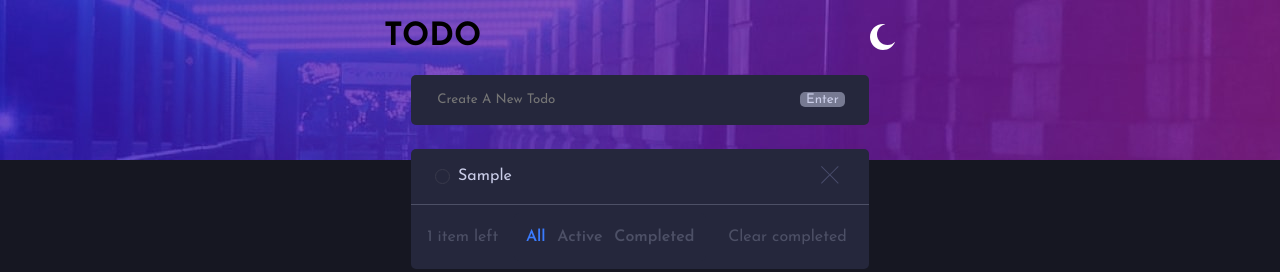
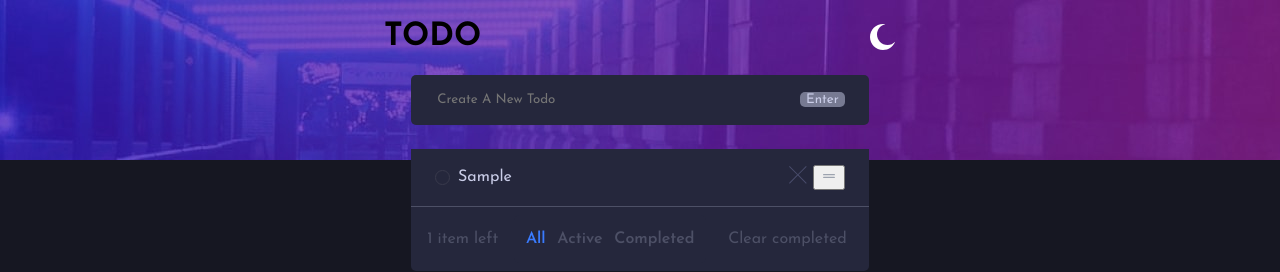
Before and after one commit to Perry-Cham/react-todo-project, a React (Vite) app: page / in a window 1280 px wide. Both pictures are taken after typing "Sample" into the empty fields and a click on the button "Enter". Shown: the top 272 px of the page. Built offline with nearby package versions, Linux system fonts and the light colour scheme.

Commit message:
fixed drag and drop on android

```diff
--- a/src/components/todo-list.jsx
+++ b/src/components/todo-list.jsx
@@ -1,5 +1,12 @@
-import {useState, useEffect} from "react"
-import { DndContext, closestCorners, useSensors, useSensor, PointerSensor, TouchSensor, KeyboardSensor } from "@dnd-kit/core";
+import {useState, useEffect} from "react";
+import {
+  DndContext,
+  closestCorners,
+  useSensors,
+  useSensor,
+  PointerSensor, // FIX: Import PointerSensor
+  KeyboardSensor
+} from "@dnd-kit/core";
 import {
   SortableContext,
   sortableKeyboardCoordinates,
@@ -7,93 +14,116 @@ import {
   arrayMove
 } from "@dnd-kit/sortable";
 
-import Todo from "./todo"
-import AddTodo from "./add-todo"
-import Counter from "./counter.jsx"
-import Footer from "./footer"
-
+import Todo from "./todo";
+import AddTodo from "./add-todo";
+import Counter from "./counter.jsx";
+import Footer from "./footer";
 
 function Todolist({theme}){
-  const [allTodos, setAllTodos] = useState([])
-  const [page, setPage] = useState("All")
-  const [todos, setTodos] = useState([])
+  const [allTodos, setAllTodos] = useState([]);
+  const [page, setPage] = useState("All");
+  const [todos, setTodos] = useState([]);
   const viewPort = window.innerWidth;
+
+  // Effect to load todos from localStorage on initial render.
   useEffect(() => {
-    const oldTodos = localStorage.getItem('todos')
+    try {
+      const oldTodos = localStorage.getItem('todos');
       if(oldTodos){
-      setTodos(JSON.parse(oldTodos))
-      setAllTodos(JSON.parse(oldTodos))
+        const parsedTodos = JSON.parse(oldTodos);
+        setTodos(parsedTodos);
+        setAllTodos(parsedTodos);
       }
-  }, [])
+    } catch (error) {
+      console.error("Failed to parse todos from localStorage", error);
+    }
+  }, []);
+
+  // Function to update localStorage whenever todos change.
+  const updateLocalStorage = (newTodos) => {
+    localStorage.setItem('todos', JSON.stringify(newTodos));
+  };
+
   function handleAddTodo(text) {
-    const todos2 = todos.slice();
     const newTodo = {
-      id:Date.now(),
+      id: Date.now(),
       value: text,
-      done:false
+      done: false
+    };
+    const updatedTodos = [...todos, newTodo];
+    setTodos(updatedTodos);
+    setAllTodos(updatedTodos);
+    updateLocalStorage(updatedTodos);
   }
-    todos2.push(newTodo)
-    setTodos(todos2)
-   setAllTodos(todos2)
-    localStorage.setItem('todos',JSON.stringify(todos2))
+
+  function handleComplete(id){
+    const updatedTodos = todos.map(todo =>
+      todo.id === id ? { ...todo, done: !todo.done } : todo
+    );
+    setTodos(updatedTodos);
+    setAllTodos(updatedTodos);
+    updateLocalStorage(updatedTodos);
   }
-    function handleComplete(id){
-    const todos2 = todos.slice();
-    const Ntodo =todos2.find(todo => todo.id == id)
-    Ntodo.done = true;
-    setTodos(todos2)
-    setAllTodos(todos2)
-    localStorage.setItem('todos',JSON.stringify(todos2))
+
+  function handleDelete(id){
+    const updatedTodos = todos.filter(todo => todo.id !== id);
+    setTodos(updatedTodos);
+    setAllTodos(updatedTodos);
+    updateLocalStorage(updatedTodos);
   }
-    function handleDelete(id){
-    const todos2 = todos.slice();
-    const Ntodo =todos2.find(todo => todo.id == id)
-    todos2.splice(todos2.indexOf(Ntodo), 1)
-    setTodos(todos2)
-    setAllTodos(todos2)
-    localStorage.setItem('todos',JSON.stringify(todos2))
+
+  function handleClear(){
+    const updatedTodos = allTodos.filter(todo => !todo.done);
+    setTodos(updatedTodos);
+    setAllTodos(updatedTodos);
+    updateLocalStorage(updatedTodos);
   }
-    function handleClear(){
-    let todos2 = todos.slice();
-    todos2 = todos2.filter(todo => todo.done !== true)
-    setTodos(todos2)
-    setAllTodos(todos2)
-    localStorage.setItem('todos',JSON.stringify(todos2))
-    }
-    const themeCheck = theme === 'dark' ? "dark-mode-bg" : "light-mode";
-    const getPos = (id) => {
-      const index = todos.findIndex(item => item.id == id )
-      return index;
-    }
+
+  const getTodoPos = (id) => todos.findIndex((todo) => todo.id === id);
+
   function handleDragEnd(event){
     const {active, over} = event;
-      if(!over || active.id === over.id) return;
+    if (over && active.id !== over.id) {
+      const originalPos = getTodoPos(active.id);
+      const newPos = getTodoPos(over.id);
 
-      const oldPos = getPos(active.id)
-      const newPos = getPos(over.id)
-      const newTodos = arrayMove(todos, oldPos, newPos)
+      const newTodos = arrayMove(todos, originalPos, newPos);
 
-      setTodos(newTodos)
-      setAllTodos(newTodos)
-      localStorage.setItem('todos', JSON.stringify(newTodos))
+      setTodos(newTodos);
+      setAllTodos(newTodos);
+      updateLocalStorage(newTodos);
     }
+  }
+
+  // FIX: Sensor configuration updated for better touch support.
   const sensors = useSensors(
-      useSensor(TouchSensor),
+    useSensor(PointerSensor, {
+      activationConstraint: {
+        delay: 150,
+        tolerance: 5,
+      },
+    }),
     useSensor(KeyboardSensor, {
       coordinateGetter: sortableKeyboardCoordinates,
     })
-    )
+  );
+
+  const themeCheck = theme === 'dark' ? "dark-mode-bg" : "light-mode";
+
   return (
     <div>
       <AddTodo
-      setTodo={(text) => handleAddTodo(text)}
+        setTodo={handleAddTodo}
         theme={themeCheck}
       />
 
-      <DndContext sensors={sensors} onDragEnd={handleDragEnd}
+      <DndContext
+        sensors={sensors}
+        onDragEnd={handleDragEnd}
         collisionDetection={closestCorners}
       >
-          {todos.length > 0 ? <ul className={`todo-body ${themeCheck}`}>
+        {todos.length > 0 ? (
+          <ul className={`todo-body ${themeCheck}`}>
             <SortableContext items={todos} strategy={verticalListSortingStrategy}>
               {todos.map((todo) => (
                 <Todo
@@ -101,20 +131,22 @@ function Todolist({theme}){
                   key={todo.id}
                   done={todo.done}
                   id={todo.id}
-      onDelete={(id) => handleDelete(id)}
-      onComplete={(id) => handleComplete(id)}
+                  onDelete={handleDelete}
+                  onComplete={handleComplete}
                   theme={themeCheck}
                 />
               ))}
             </SortableContext>
-
-  </ul>: <div className={`No-todos ${themeCheck}`}>
-    <svg xmlns="http://www.w3.org/2000/svg" viewBox="0 0 24 24" fill="currentColor"><path d="M8 2V22H4V18H2V16H4V13H2V11H4V8H2V6H4V2H8ZM20.0049 2C21.1068 2 22 2.89821 22 3.9908V20.0092C22 21.1087 21.1074 22 20.0049 22H10V2H20.0049Z"></path></svg>
+          </ul>
+        ) : (
+          <div className={`No-todos ${themeCheck}`}>
+            <svg xmlns="http://www.w3.org/2000/svg" viewBox="0 0 24 24" fill="currentColor">
+              <path d="M8 2V22H4V18H2V16H4V13H2V11H4V8H2V6H4V2H8ZM20.0049 2C21.1068 2 22 2.89821 22 3.9908V20.0092C22 21.1087 21.1074 22 20.0049 22H10V2H20.0049Z"></path>
+            </svg>
             <p className="No-todos-p">No todo's yet</p>
-  </div>}
+          </div>
+        )}
       </DndContext>
-
-
 
       <Counter
         setActive={setPage}
@@ -126,8 +158,11 @@ function Todolist({theme}){
         theme={themeCheck}
         todos={todos}
         viewPort={viewPort}
+        onClear={handleClear}
       />
-  {viewPort < 650 && <Footer
+
+      {viewPort < 650 && (
+        <Footer
           setActive={setPage}
           activePage={page}
           list={todos}
@@ -135,10 +170,10 @@ function Todolist({theme}){
           setAll={setAllTodos}
           All={allTodos}
           theme={themeCheck}
-   />}
+        />
+      )}
     </div>
-    )
+  );
 }
 
-
-export default Todolist
+export default Todolist;
--- a/src/components/todo.jsx
+++ b/src/components/todo.jsx
@@ -1,25 +1,48 @@
-import {useSortable} from "@dnd-kit/sortable"
-import {CSS} from "@dnd-kit/utilities"
+import {useSortable} from "@dnd-kit/sortable";
+import {CSS} from "@dnd-kit/utilities";
+
 
 function Todo({value, done, onDelete, onComplete, id, theme}) {
- const checkComplete = done ? "complete": "";
- const {listeners, setNodeRef, attributes, transition, transform} = useSortable({id})
 
- const Styles = {
-   transition,
-   transform: CSS.Transform.toString(transform)
- }
+  const checkComplete = done ? "complete": "";
+
+
+  const {
+    attributes,
+    listeners,
+    setNodeRef,
+    transform,
+    transition,
+  } = useSortable({id});
+
+  const style = {
+    transform: CSS.Transform.toString(transform),
+    transition,
+  };
+
   return (
-  <li ref={setNodeRef}
-  {...attributes}
-  {...listeners}
-  style={Styles}
-  className={`todo ${checkComplete}`}>
-   <div className="todo-p-wrapper">
-  <span className={`indicator ${checkComplete} ${theme}`} onClick={() => onComplete(id)}></span>
-    <p className="todo-text">{value}</p>
-    </div>
-    <button className="delete-todo" onClick={() => onDelete(id)}><img src="/images/icon-cross.svg"/></button>
-  </li>)
+    // The main list item. We attach the setNodeRef and style for dnd-kit.
+    // Note that the drag listeners are NOT applied here anymore.
+    <li ref={setNodeRef} style={style} {...attributes} className={`todo ${checkComplete} ${theme}`}>
+      <div className="todo-p-wrapper">
+        {/* The completion indicator. onClick is now free from listener conflicts. */}
+        <span className={`indicator ${checkComplete}`} onClick={() => onComplete(id)}></span>
+        <p className="todo-text">{value}</p>
+      </div>
+      <div className="todo-actions">
+
+        <button className="delete-todo" onClick={() => onDelete(id)}>
+          <img src="/images/icon-cross.svg" alt="Delete todo"/>
+        </button>
+
+        <button {...listeners} className="drag-handle">
+          <svg fill="#9ca3af" width="16px" height="16px" viewBox="0 0 24 24" xmlns="http://www.w3.org/2000/svg">
+            <path d="M4,11H20a1,1,0,0,0,0-2H4a1,1,0,0,0,0,2Zm16,2H4a1,1,0,0,0,0,2H20a1,1,0,0,0,0-2Z"/>
+          </svg>
+        </button>
+      </div>
+    </li>
+  );
 }
-export default Todo
+
+export default Todo;
--- a/src/styles/styles.css
+++ b/src/styles/styles.css
@@ -297,7 +297,10 @@ button.delete-todo{
    .footer-navigation ul{
      width:100%;
 }
-.footer-navigation li:hover{
+.footer-navigation li.dark-mode-bg:hover{
+   color:var(--light-grayish-blue);
+ }
+.footer-navigation li.light-mode:hover{
    color:var(--very-dark-blue);
  }
   .One{
@@ -307,3 +310,7 @@ button.delete-todo{
     margin-right:1rem;
   }
 }
+
+.drag-handle{
+  touch-action:none
+}
```
Lines whose indentation alone changed are shown as unchanged.
